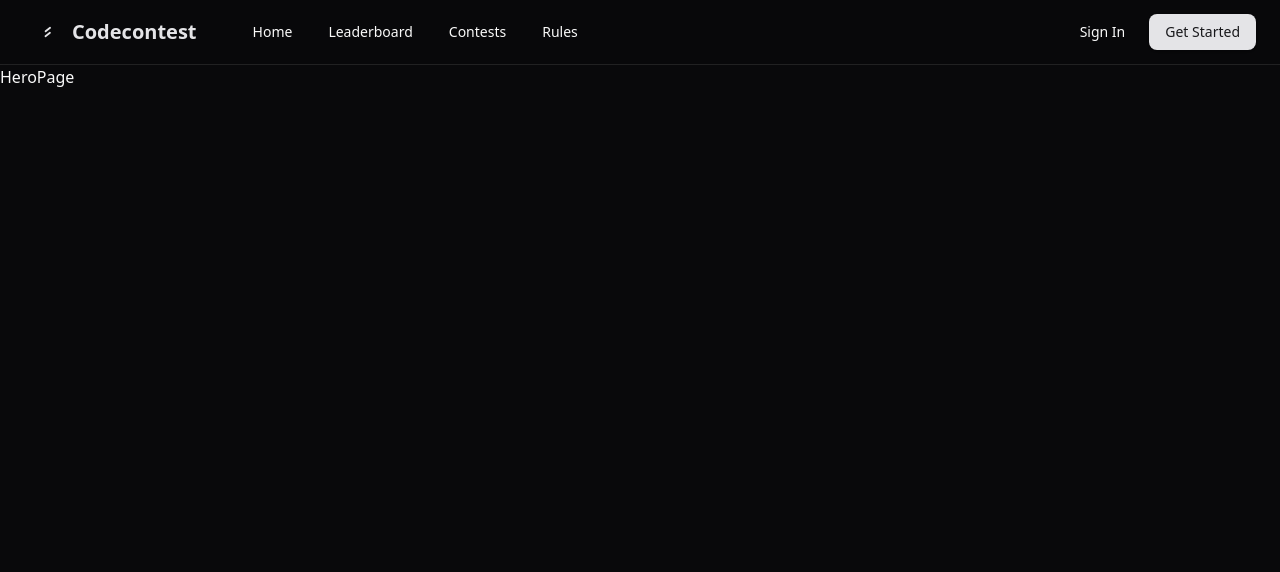
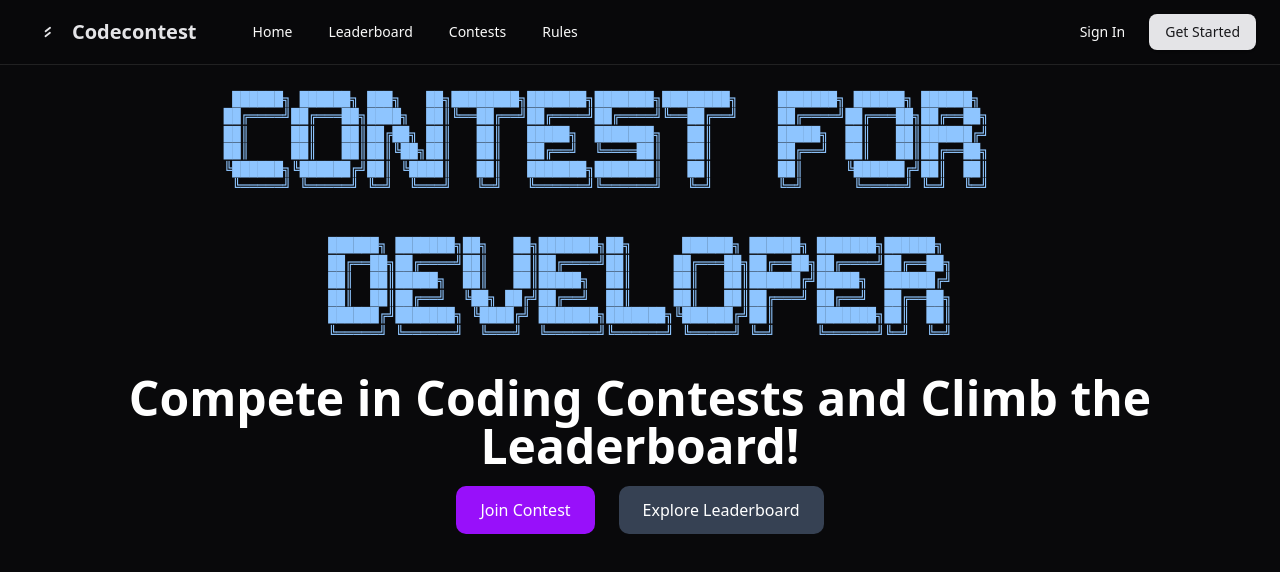
Before and after one commit to smartcraze/Codecontest, a Next.js app in the folder apps/web/: page / in a window 1280 px wide. Shown: the top 572 px of the page. Built offline with nearby package versions, Linux system fonts and the light colour scheme.

Commit message:
ui landing page

```diff
--- a/apps/web/app/globals.css
+++ b/apps/web/app/globals.css
@@ -186,3 +186,7 @@
     background-clip: text;
   }
 }
+
+html {
+  scroll-behavior: smooth;
+}
--- a/apps/web/app/layout.tsx
+++ b/apps/web/app/layout.tsx
@@ -2,6 +2,7 @@ import type { Metadata } from 'next'
 import { Geist, Geist_Mono } from 'next/font/google'
 import './globals.css'
 import { Toaster } from 'sonner'
+import { Navbar01 } from '@/components/nav-bar'
 
 const geistSans = Geist({
   variable: '--font-geist-sans',
@@ -28,7 +29,10 @@ export default function RootLayout({
       <body
         className={`${geistSans.variable} ${geistMono.variable} antialiased dark `}
       >
-        <main>{children}</main>
+        <main>
+          <Navbar01 />
+          {children}
+        </main>
         <Toaster position="top-center" richColors />
       </body>
     </html>
--- a/apps/web/app/page.tsx
+++ b/apps/web/app/page.tsx
@@ -1,11 +1,12 @@
+import Herosection2 from '@/components/hero-part2'
 import HeroPage from '@/components/hero-section'
 import { Navbar01 } from '@/components/nav-bar'
 
 export default function HomePage() {
   return (
-    <div className="min-h-screen bg-background text-foreground">
-      <Navbar01 />
+    <div className="min-h-screen bg-background space-y-8 p-2">
       <HeroPage />
+      <Herosection2 />
     </div>
   )
 }
--- /dev/null
+++ b/apps/web/components/hero-part2.tsx
@@ -0,0 +1,22 @@
+import React from 'react'
+
+function Herosection2() {
+  return (
+    <section className="w-full flex flex-col justify-center items-center text-white px-4 md:px-16">
+      <h3 className="text-3xl sm:text-4xl md:text-5xl font-bold text-center mb-4">
+        Compete in Coding Contests and Climb the Leaderboard!
+      </h3>
+
+      <div className="flex flex-col sm:flex-row gap-3 sm:gap-6">
+        <button className="bg-purple-600 hover:bg-purple-700 transition text-white px-6 py-3 rounded-lg font-medium">
+          Join Contest
+        </button>
+        <button className="bg-gray-700 hover:bg-gray-600 transition text-white px-6 py-3 rounded-lg font-medium">
+          Explore Leaderboard
+        </button>
+      </div>
+    </section>
+  )
+}
+
+export default Herosection2
--- a/apps/web/components/hero-section.tsx
+++ b/apps/web/components/hero-section.tsx
@@ -1,7 +1,43 @@
+import { Medal } from 'lucide-react'
 import React from 'react'
 
 function HeroPage() {
-  return <div>HeroPage</div>
+  return (
+    <div className="mb-8 w-full overflow-x-auto flex justify-center">
+      <div className="flex flex-wrap items-center justify-center gap-2 sm:gap-4 md:gap-6">
+        <pre className="ascii-art text-blue-300 text-xs leading-tight sm:text-sm">
+          {`
+ ██████╗ ██████╗ ███╗   ██╗████████╗███████╗███████╗████████╗
+██╔════╝██╔═══██╗████╗  ██║╚══██╔══╝██╔════╝██╔════╝╚══██╔══╝
+██║     ██║   ██║██╔██╗ ██║   ██║   █████╗  ███████╗   ██║
+██║     ██║   ██║██║╚██╗██║   ██║   ██╔══╝  ╚════██║   ██║
+╚██████╗╚██████╔╝██║ ╚████║   ██║   ███████╗███████║   ██║
+ ╚═════╝ ╚═════╝ ╚═╝  ╚═══╝   ╚═╝   ╚══════╝╚══════╝   ╚═╝
+`}
+        </pre>
+        <pre className="ascii-art text-blue-300 text-xs leading-tight sm:text-sm pl-4">
+          {`
+███████╗ ██████╗ ██████╗
+██╔════╝██╔═══██╗██╔══██╗
+█████╗  ██║   ██║██████╔╝
+██╔══╝  ██║   ██║██╔══██╗
+██║     ╚██████╔╝██║  ██║
+╚═╝      ╚═════╝ ╚═╝  ╚═╝
+`}
+        </pre>
+        <pre className="ascii-art text-blue-300 text-xs leading-tight sm:text-sm">
+          {`
+██████╗ ███████╗██╗   ██╗███████╗██╗      ██████╗ ██████╗ ███████╗██████╗
+██╔══██╗██╔════╝██║   ██║██╔════╝██║     ██╔═══██╗██╔══██╗██╔════╝██╔══██╗
+██║  ██║█████╗  ██║   ██║█████╗  ██║     ██║   ██║██████╔╝█████╗  ██████╔╝
+██║  ██║██╔══╝  ╚██╗ ██╔╝██╔══╝  ██║     ██║   ██║██╔═══╝ ██╔══╝  ██╔══██╗
+██████╔╝███████╗ ╚████╔╝ ███████╗███████╗╚██████╔╝██║     ███████╗██║  ██║
+╚═════╝ ╚══════╝  ╚═══╝  ╚══════╝╚══════╝ ╚═════╝ ╚═╝     ╚══════╝╚═╝  ╚═╝
+`}
+        </pre>
+      </div>
+    </div>
+  )
 }
 
 export default HeroPage
```
